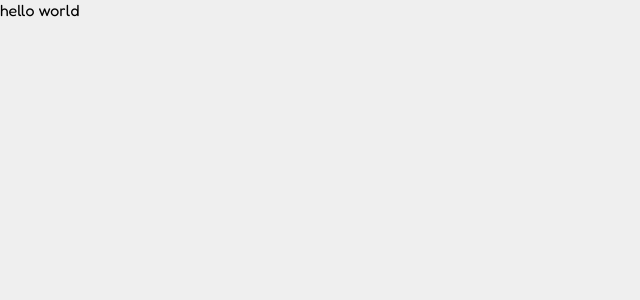
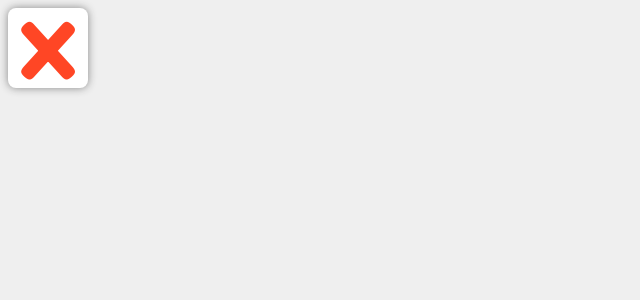
Before and after one commit to codeedocc/tic-tac-toe-react, a React (Create React App) app: page / in a window 1280 px wide. Shown: the top 300 px of the page, without its empty margins (0-640 px from the left). Built offline with nearby package versions, Linux system fonts and the light colour scheme.

Commit message:
created box comp and styles for it

```diff
--- a/src/App.tsx
+++ b/src/App.tsx
@@ -1,8 +1,15 @@
 import React from 'react'
 import './App.css'
+import Box from './components/Box'
 
 function App() {
-  return <div className="App">hello world</div>
+  function clickHandler() {}
+
+  return (
+    <div className="App">
+      <Box clickHandler={() => clickHandler()} />
+    </div>
+  )
 }
 
 export default App
--- /dev/null
+++ b/src/components/Box.css
@@ -0,0 +1,26 @@
+.box {
+  background-color: #ffffff;
+  border: none;
+  border-radius: 10%;
+  box-shadow: 0px 0px 8px #888888;
+  width: 5rem;
+  height: 5rem;
+  text-align: center;
+  font-size: 5em;
+  font-family: 'Fredoka', sans-serif;
+  font-weight: bold;
+  line-height: 5rem;
+  margin: 0.5rem;
+}
+
+.x {
+  color: rgb(255, 70, 37);
+}
+
+.o {
+  color: rgb(44, 135, 255);
+}
+
+.box:hover {
+  box-shadow: 0px 0px 15px #888888;
+}
--- /dev/null
+++ b/src/components/Box.tsx
@@ -0,0 +1,19 @@
+import React from 'react'
+import './Box.css'
+
+interface IBox {
+  clickHandler: () => void
+}
+
+const Box = ({ clickHandler }: IBox) => {
+  const value = 'X'
+
+  const style = value === 'X' ? 'box x' : 'box o'
+  return (
+    <button className={style} onClick={clickHandler}>
+      {value}
+    </button>
+  )
+}
+
+export default Box
```
